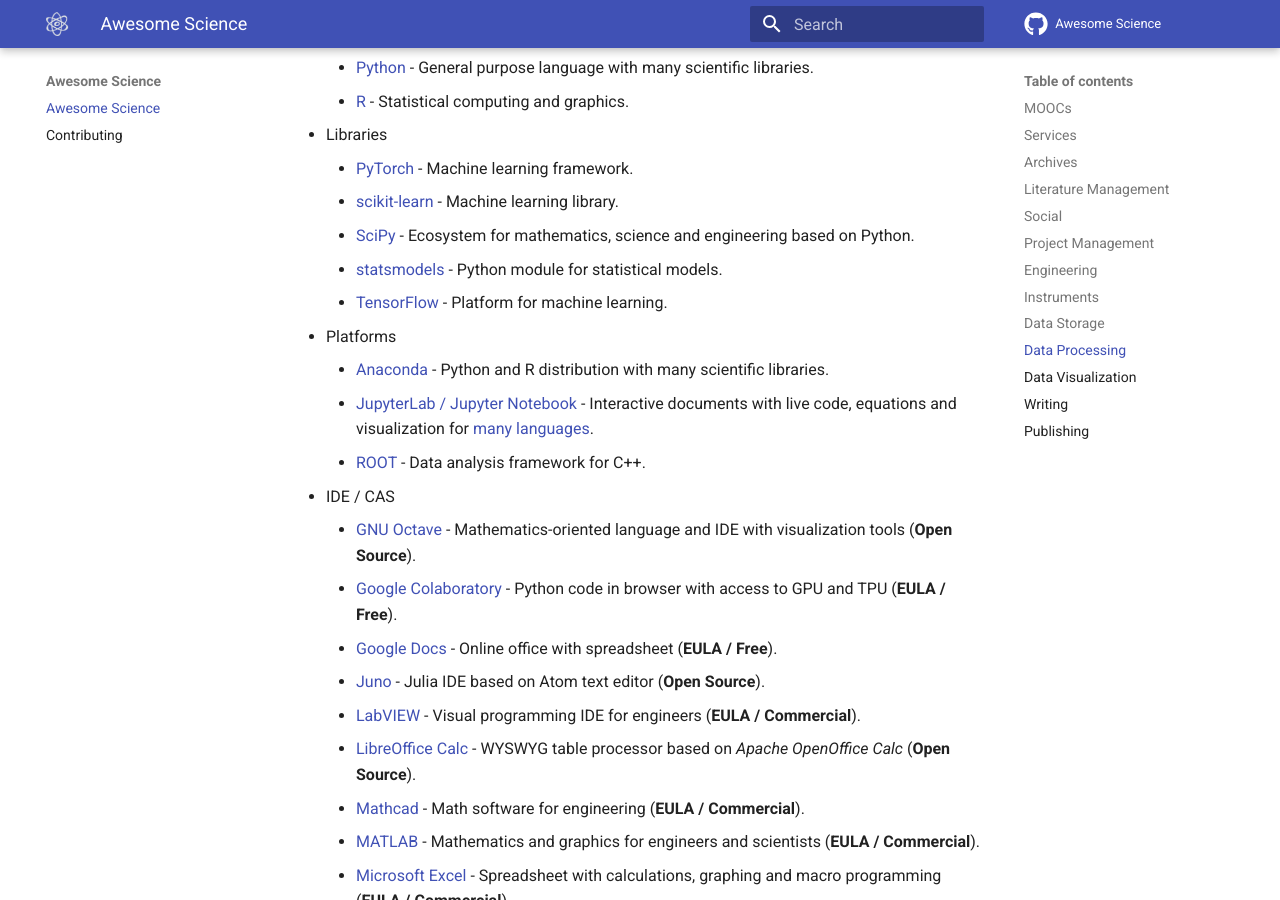
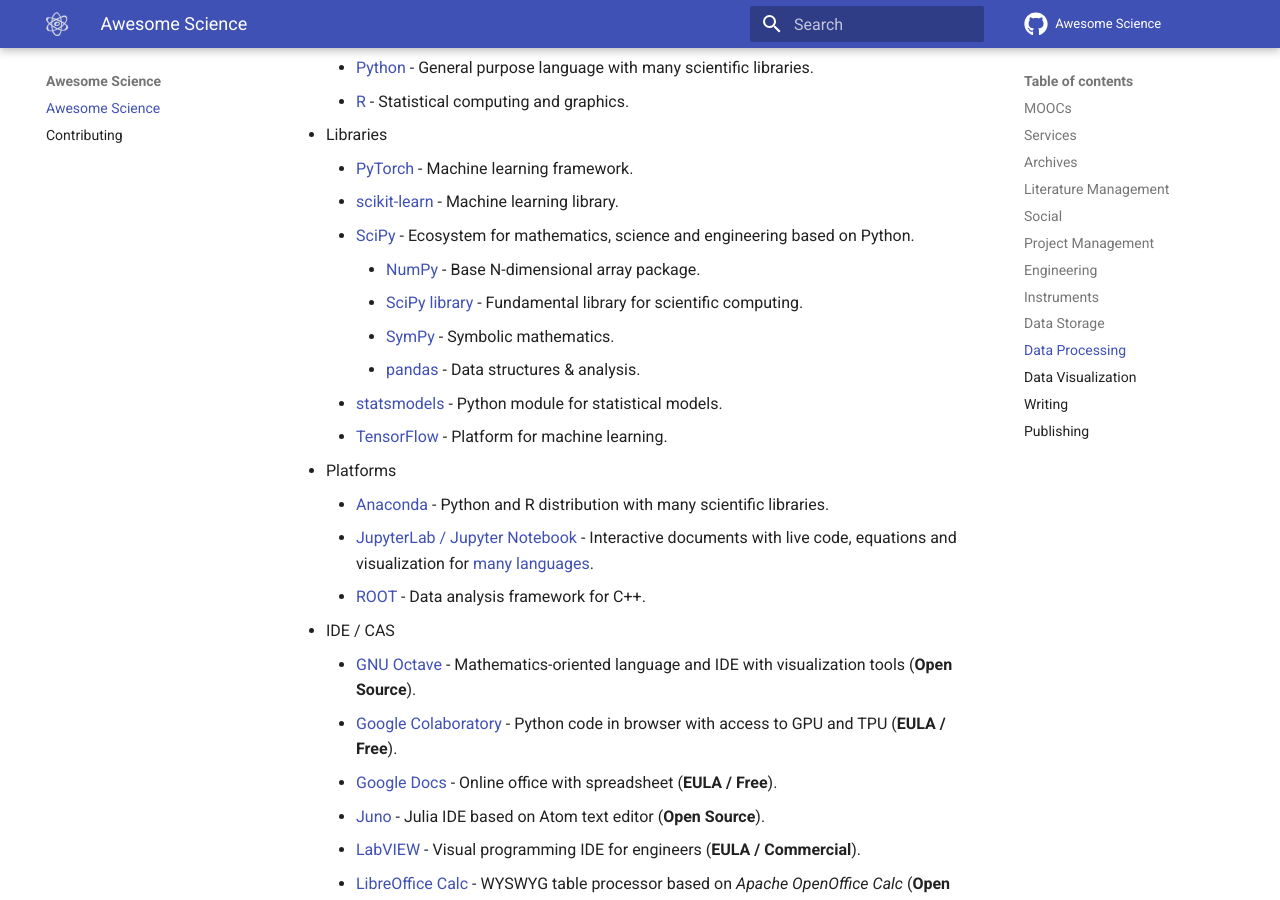
Before and after one commit to deverte/awesome-science, an MkDocs documentation site: the page built from docs/index.md, in a window 1280 px wide and 900 px high, scrolled down 5006 px. Built offline with MkDocs 1.6.1 and Material for MkDocs 9.7.7, drawn with Linux system fonts in a browser that asks for light colours; comment, search, counter and statistics services are not loaded.

Commit message:
SciPy description

```diff
--- a/docs/index.md
+++ b/docs/index.md
@@ -139,6 +139,10 @@
     - [PyTorch](https://pytorch.org/) - Machine learning framework.
     - [scikit-learn](https://www.sklearn.org/) - Machine learning library.
     - [SciPy](https://www.scipy.org/) - Ecosystem for mathematics, science and engineering based on Python.
+        - [NumPy](https://numpy.org/) - Base N-dimensional array package.
+        - [SciPy library](https://www.scipy.org/scipylib/index.html) - Fundamental library for scientific computing.
+        - [SymPy](https://www.sympy.org/en/index.html) - Symbolic mathematics.
+        - [pandas](https://pandas.pydata.org/) - Data structures & analysis.
     - [statsmodels](https://www.statsmodels.org/) - Python module for statistical models.
     - [TensorFlow](https://www.tensorflow.org/) - Platform for machine learning.
 - Platforms
```
Also changed, not shown: README.md (+4 -0 lines), site/index.html, site/search/search_index.json, 1 other file.
